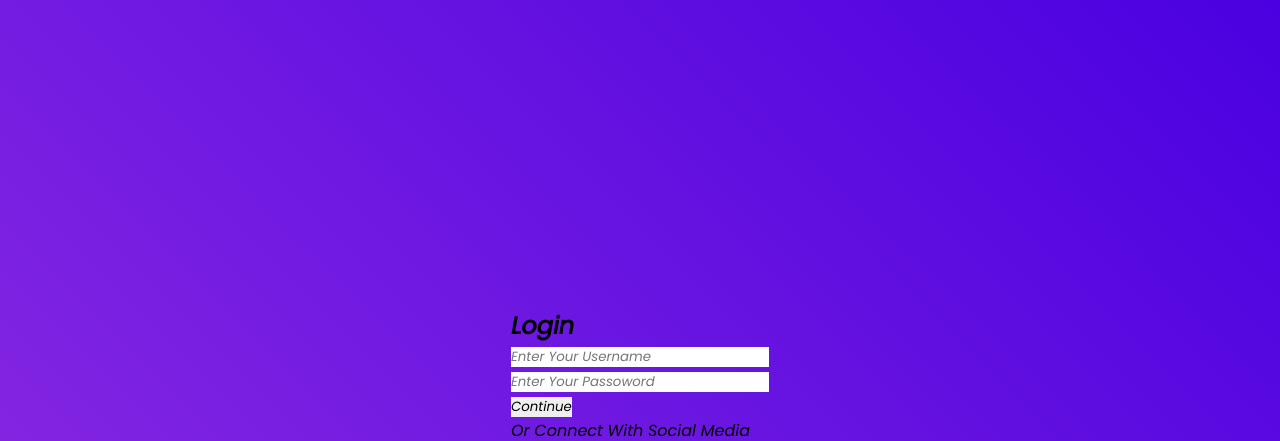
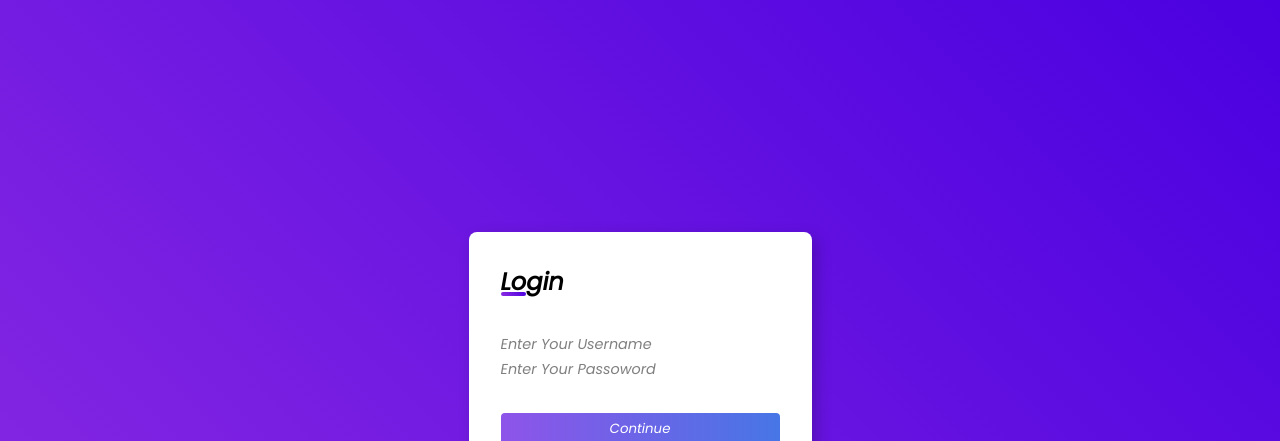
Before and after one commit to Brunonavarrooficial/PageLogin_Global, a plain HTML site: page index.html in a window 1280 px wide. Shown: the top 441 px of the page. Drawn offline with Linux system fonts and the light colour scheme.

Commit message:
Input-Container-Styled

```diff
--- a/index.html
+++ b/index.html
@@ -9,7 +9,7 @@
     <title>Login Form</title>
 </head>
 <body>
-    <main class="containe">
+    <main class="container">
         <h2>Login</h2>
         <form action="">
             <div class="input-field">
--- a/style/style.css
+++ b/style/style.css
@@ -17,3 +17,82 @@ body {
     align-items: center;
     justify-content: center;
 }
+
+main.container {
+    background: white;
+    max-width: 350px;
+    min-height: 40vh;
+    padding: 2rem;
+    box-shadow: 5px 5px 15px rgba(0, 0, 0, 0.2);
+    border-radius: 8px;
+}
+
+main h2 {
+    font-weight: 600;
+    margin-bottom: 2rem;
+    position: relative;
+}
+
+form {
+    display: flex;
+    flex-direction: column;
+}
+
+main h2::before {
+    content: '';
+    position: absolute;
+    height: 4px;
+    width: 25px;
+    bottom: 3px;
+    left: 0;
+    border-radius: 8px;
+    background: linear-gradient(45deg, #8e2de2, #4a00e0);
+
+}
+
+.input-field {
+    position: relative;
+}
+
+.input-field input {
+    outline: none;
+    font-size: 0.9rem;
+    color: rgba(0, 0, 0, 0.7);
+}
+
+.input-field input::placeholder{
+    color: rgba(0, 0, 0, 0.5);
+}
+
+form input[type="submit"] {
+    margin-top: 2rem;
+    padding: 0.4rem;
+    background: linear-gradient(to left, #4776E6, #8e54e9);
+    cursor: pointer;
+    color: white;
+    font-size: 0.9;
+    font-weight: 300;
+    border-radius: 4px;
+    transition: all 0.3s ease;
+}
+
+form input[type="submit"]:hover {
+    letter-spacing: 0.5px;
+    background: linear-gradient(to right, #4776E6, #8e54e9);
+}
+
+.footer {
+    display: flex;
+    flex-direction: column;
+    margin-top: 1rem;
+}
+
+.footer sapn {
+    color: rgba(0, 0, 0, 0.7);
+    font-size: 0.8rem;
+    text-align: center;
+}
+
+.footer .social-field [
+
+]
```
